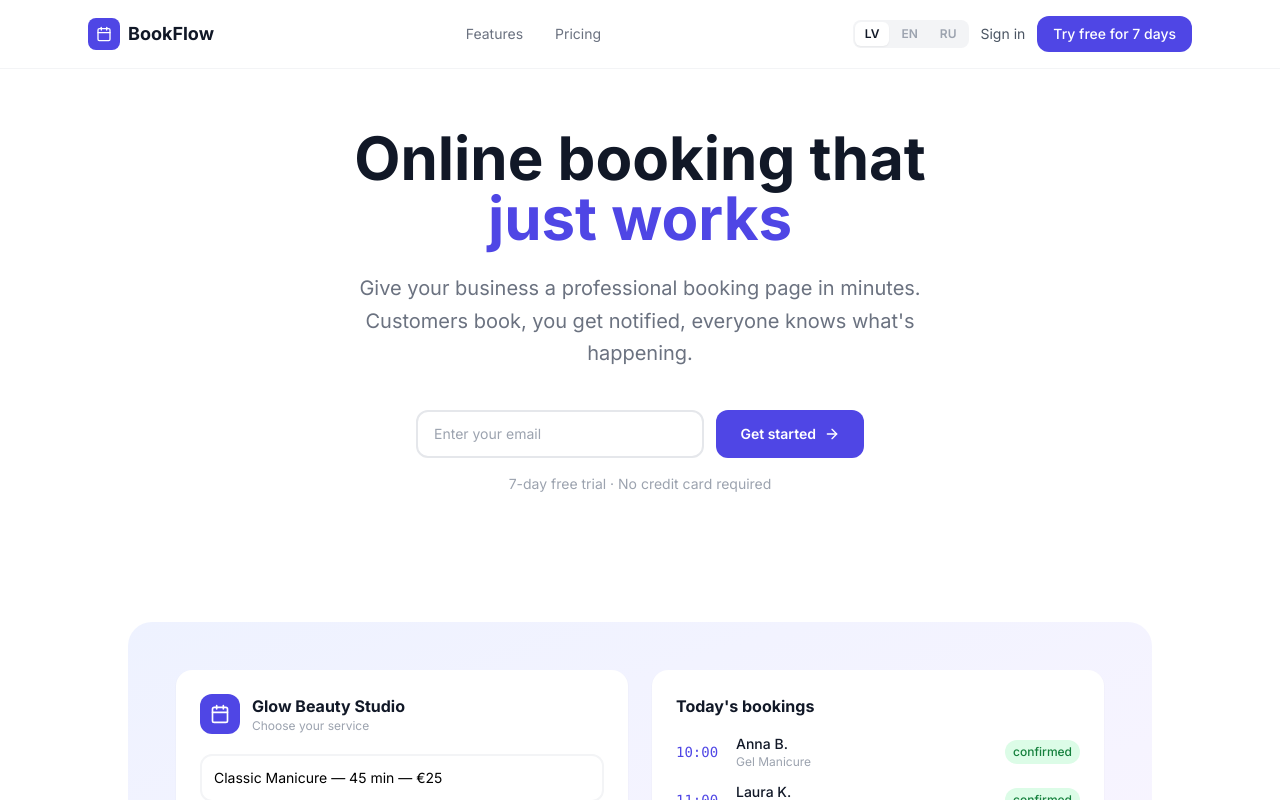
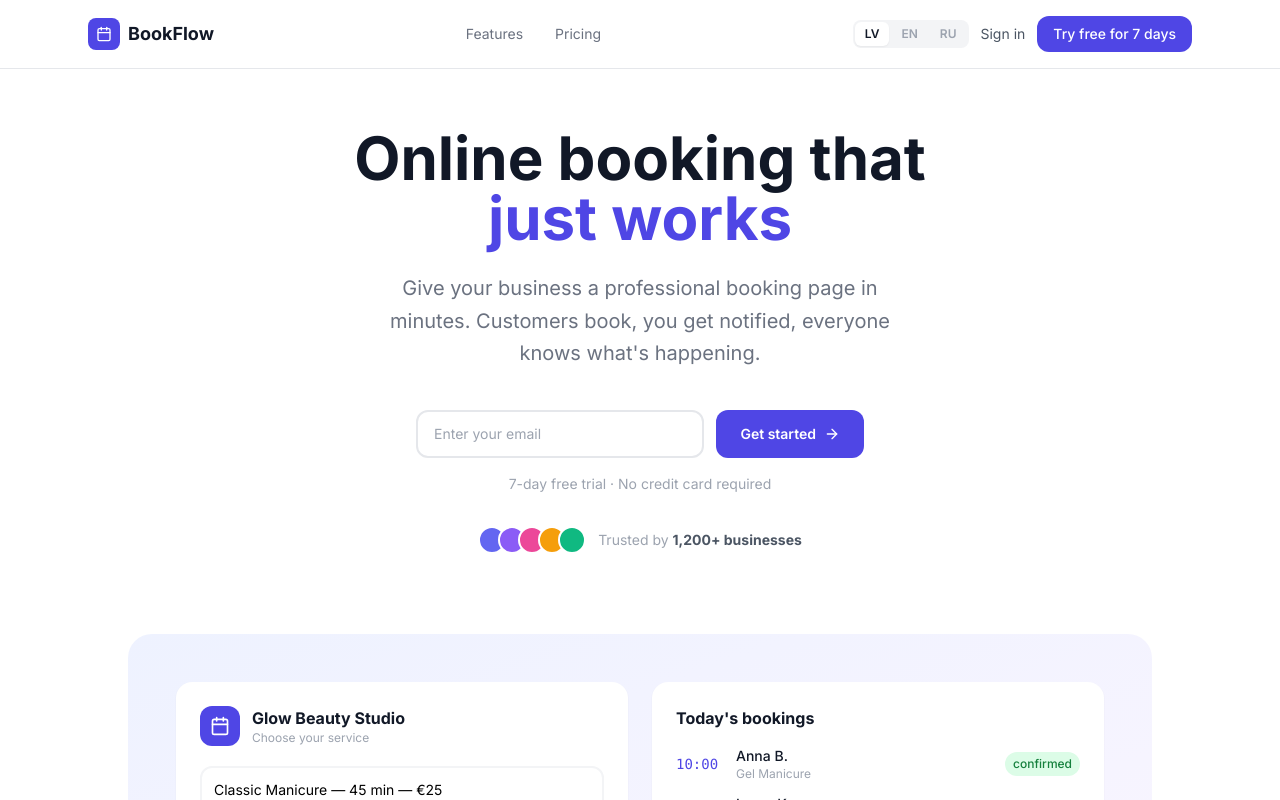
Before and after one commit to ojayWillow/bookflow, a Next.js app: page / in a window 1280 px wide. Shown: the top 800 px of the page. Built offline with nearby package versions, Linux system fonts and the light colour scheme.

Commit message:
fix: landing page visual polish — nav border, hero spacing, form height, trust row, LV fixes

```diff
--- a/src/app/_components/landing/HeroSignupForm.tsx
+++ b/src/app/_components/landing/HeroSignupForm.tsx
@@ -26,11 +26,11 @@ export default function HeroSignupForm({ locale, emailPlaceholder, cta }: Props)
         onChange={e => setEmail(e.target.value)}
         required
         placeholder={emailPlaceholder}
-        className="flex-1 border-2 border-gray-200 rounded-xl px-4 py-3 text-sm focus:outline-none focus:border-indigo-400 transition-colors bg-white"
+        className="flex-1 h-12 border-2 border-gray-200 rounded-xl px-4 text-sm focus:outline-none focus:border-indigo-400 transition-colors bg-white"
       />
       <button
         type="submit"
-        className="bg-indigo-600 text-white px-6 py-3 rounded-xl font-semibold text-sm hover:bg-indigo-700 transition-colors flex items-center justify-center gap-2 whitespace-nowrap"
+        className="h-12 bg-indigo-600 text-white px-6 rounded-xl font-semibold text-sm hover:bg-indigo-700 transition-colors flex items-center justify-center gap-2 whitespace-nowrap"
       >
         {cta} <ArrowRight className="w-4 h-4" />
       </button>
--- a/src/app/page.tsx
+++ b/src/app/page.tsx
@@ -12,7 +12,7 @@ export default function LandingPage() {
     <div className="min-h-screen bg-white">
 
       {/* Nav */}
-      <nav className="fixed top-0 left-0 right-0 z-50 bg-white/80 backdrop-blur border-b border-gray-100">
+      <nav className="fixed top-0 left-0 right-0 z-50 bg-white/80 backdrop-blur border-b border-gray-200">
         <div className="max-w-6xl mx-auto px-6 py-4 flex items-center justify-between">
           <div className="flex items-center gap-2">
             <div className="w-8 h-8 bg-indigo-600 rounded-lg flex items-center justify-center">
@@ -27,7 +27,10 @@ export default function LandingPage() {
           <div className="flex items-center gap-3">
             <LanguageSwitcher />
             <Link href="/admin/login" className="text-sm text-gray-600 hover:text-gray-900 transition-colors hidden sm:block">Sign in</Link>
-            <Link href="/signup" className="bg-indigo-600 text-white text-sm px-4 py-2 rounded-xl hover:bg-indigo-700 transition-colors font-medium">
+            <Link
+              href="/signup"
+              className="bg-indigo-600 text-white text-sm px-4 py-2 rounded-xl hover:bg-indigo-700 transition-colors font-medium whitespace-nowrap"
+            >
               Try free for 7 days
             </Link>
           </div>
@@ -35,13 +38,13 @@ export default function LandingPage() {
       </nav>
 
       {/* Hero */}
-      <section className="pt-32 pb-20 px-6">
+      <section className="pt-32 pb-10 px-6">
         <div className="max-w-3xl mx-auto text-center">
           <h1 className="text-5xl md:text-6xl font-bold text-gray-900 leading-tight mb-6">
             Online booking that<br />
             <span className="text-indigo-600">just works</span>
           </h1>
-          <p className="text-xl text-gray-500 leading-relaxed mb-10 max-w-xl mx-auto">
+          <p className="text-xl text-gray-500 leading-relaxed mb-10 max-w-lg mx-auto">
             Give your business a professional booking page in minutes. Customers book, you get notified, everyone knows what&apos;s happening.
           </p>
           <div className="flex justify-center">
@@ -52,11 +55,25 @@ export default function LandingPage() {
             />
           </div>
           <p className="text-sm text-gray-400 mt-4">7-day free trial &middot; No credit card required</p>
+
+          {/* Trust row */}
+          <div className="mt-8 flex items-center justify-center gap-3 text-sm text-gray-400">
+            <div className="flex -space-x-2">
+              {['#6366f1','#8b5cf6','#ec4899','#f59e0b','#10b981'].map((color, i) => (
+                <div
+                  key={i}
+                  className="w-7 h-7 rounded-full border-2 border-white"
+                  style={{ backgroundColor: color }}
+                />
+              ))}
+            </div>
+            <span>Trusted by <strong className="text-gray-600">1,200+ businesses</strong></span>
+          </div>
         </div>
       </section>
 
       {/* Mock UI Preview */}
-      <section className="py-12 px-6">
+      <section className="py-10 px-6">
         <div className="max-w-5xl mx-auto">
           <div className="bg-gradient-to-br from-indigo-50 to-purple-50 rounded-3xl p-8 md:p-12">
             <div className="grid md:grid-cols-2 gap-6">
@@ -123,7 +140,7 @@ export default function LandingPage() {
       </section>
 
       {/* Footer */}
-      <footer className="border-t border-gray-100 py-10 px-6">
+      <footer className="border-t border-gray-200 py-10 px-6">
         <div className="max-w-5xl mx-auto flex flex-col md:flex-row items-center justify-between gap-4">
           <div className="flex items-center gap-2">
             <div className="w-7 h-7 bg-indigo-600 rounded-lg flex items-center justify-center">
```
